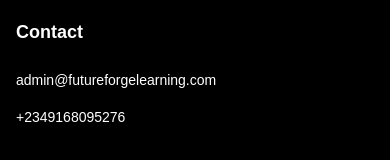
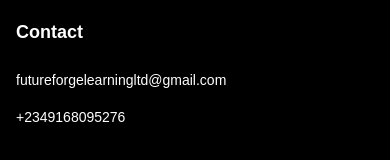
Before and after one commit to atilolaann/future-forge-lms, a React (Vite) app: page / in a window 390 px wide. Shown: the part 5161-5321 px from the top of the page. Built offline with nearby package versions, Linux system fonts and the light colour scheme.

Commit message:
feat: create responsive Footer component with smooth scrolling navigation

```diff
--- a/src/components/Footer.jsx
+++ b/src/components/Footer.jsx
@@ -112,8 +112,8 @@ const Footer = () => {
 
           <div id="contact" className="flex flex-col gap-4 scroll-mt-24">
             <h3 className="font-bold text-[18px] mb-2">Contact</h3>
-            <a href="mailto:admin@futureforgelearning.com" className="text-[14px] hover:underline cursor-pointer text-white no-underline">
-              admin@futureforgelearning.com
+            <a href="mailto:futureforgelearningltd@gmail.com" className="text-[14px] hover:underline cursor-pointer text-white no-underline">
+              futureforgelearningltd@gmail.com
             </a>
             <a href="https://wa.me/2349168095276" target="_blank" rel="noopener noreferrer" className="text-[14px] hover:underline cursor-pointer text-white no-underline">
               +2349168095276
```
